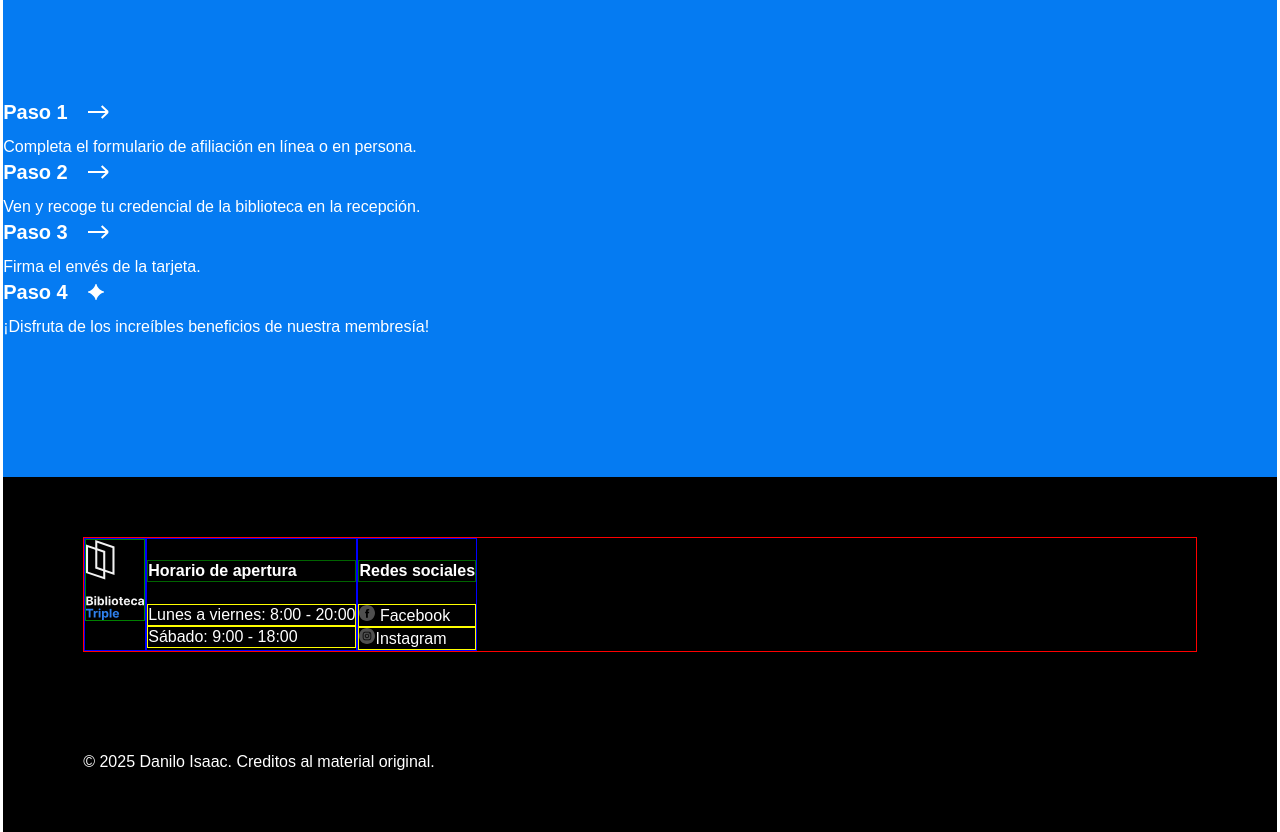
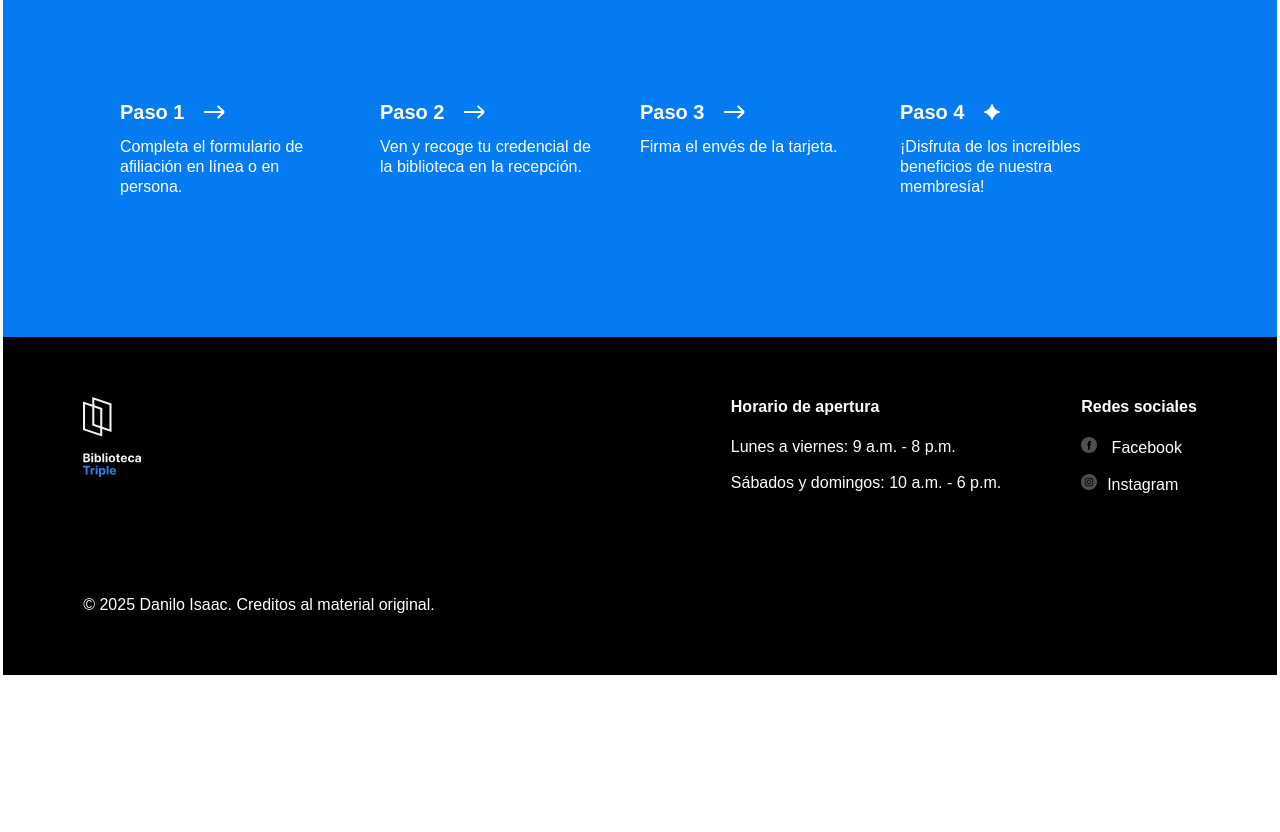
Before and after one commit to DanilsMIT/web_project_library_es, a plain HTML site: page index.html in a window 1280 px wide. Shown: the part 3213-4045 px from the top of the page. After the commit the page ends 3888 px from the top, so only its background shows below. Drawn offline with Linux system fonts and the light colour scheme.

Commit message:
Se agrego la sección Convertirse en Miembro y el pie de página

```diff
--- a/index.html
+++ b/index.html
@@ -295,20 +295,21 @@
             />
           </div>
           <div class="footer__column footer__column_content_hours">
-            <h4 class="footer__column-heading">Horario de apertura</h4>
+            <h3 class="footer__column-heading">Horario de apertura</h3>
             <ul class="footer__list">
-              <li class="footer__list-item">Lunes a viernes: 8:00 - 20:00</li>
-              <li class="footer__list-item">Sábado: 9:00 - 18:00</li>
+              <li class="footer__list-item">
+                Lunes a viernes: 9 a.m. - 8 p.m.
+              </li>
+              <li class="footer__list-item">
+                Sábados y domingos: 10 a.m. - 6 p.m.
+              </li>
             </ul>
           </div>
           <div class="footer__column footer__column_content_social">
-            <h4 class="footer__column-heading">Redes sociales</h4>
+            <h3 class="footer__column-heading">Redes sociales</h3>
             <ul class="footer__list">
               <li class="footer__list-item">
-                <a
-                  href="https://www.facebook.com"
-                  class="footer__column-link"
-                  target="_blank"
+                <a href="#" class="footer__column-link" target="_blank"
                   ><img
                     src="./images/facebook_white.svg"
                     alt="Facebook icon"
@@ -318,10 +319,7 @@
                 >
               </li>
               <li class="footer__list-item">
-                <a
-                  href="https://www.instagram.com"
-                  class="footer__column-link"
-                  target="_blank"
+                <a href="#" class="footer__column-link" target="_blank"
                   ><img
                     src="./images/instagram_white.svg"
                     alt="Instagram icon"
--- a/styles/style.css
+++ b/styles/style.css
@@ -315,11 +315,13 @@ p {
   list-style-type: none;
   padding: 0;
   margin: 100px 0 0;
-  /* Agrega estilos */
+  display: flex;
+  justify-content: center;
 }
 
 .step {
-  /* Agrega estilos */
+  flex-basis: 220px;
+  margin-right: 40px;
 }
 
 .step__title {
@@ -344,14 +346,19 @@ p {
   background-color: #000000;
   color: #ffffff;
   padding: 60px 80px;
+  font-size: 16px;
+  line-height: 20px;
 }
 
 .footer__columns {
-  border: red solid 1px;
   display: flex;
+  align-items: flex-start;
+  flex-wrap: wrap;
+  justify-content: space-between;
 }
 
 .footer__column_content_hours {
+  margin-right: 80px;
 }
 
 .footer__column_content_social {
@@ -360,11 +367,14 @@ p {
 .footer__logo {
   width: 58px;
   height: 80px;
-  border: green solid 1px;
 }
 
 .footer__column-heading {
-  border: darkgreen solid 1px;
+  font-size: 16px;
+  line-height: 20px;
+
+  margin-bottom: 20px;
+  margin-top: 0px;
 }
 
 .footer__list {
@@ -375,7 +385,7 @@ p {
 }
 
 .footer__list-item {
-  border: yellow solid 1px;
+  margin-top: 16px;
 }
 
 .footer__column-link {
@@ -384,12 +394,16 @@ p {
 }
 
 .footer__social-icon {
+  width: 16px;
+  height: 16px;
+  margin-right: 10px;
 }
 
 .footer__copyright {
   margin-top: 100px;
+  font-size: 16px;
 }
 
-.footer__column {
-  border: blue solid 1px;
+.footer__column:first-child {
+  margin-right: auto;
 }
```
